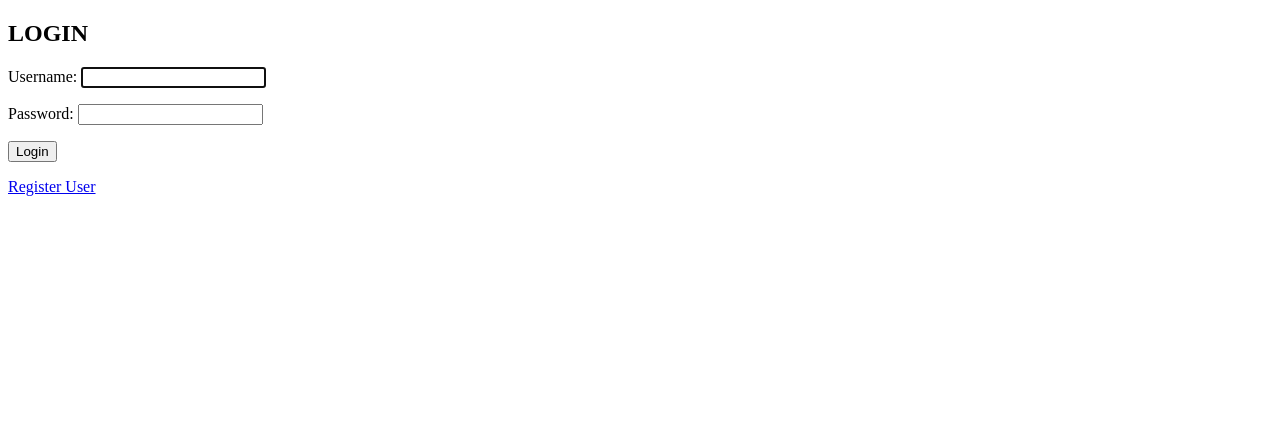
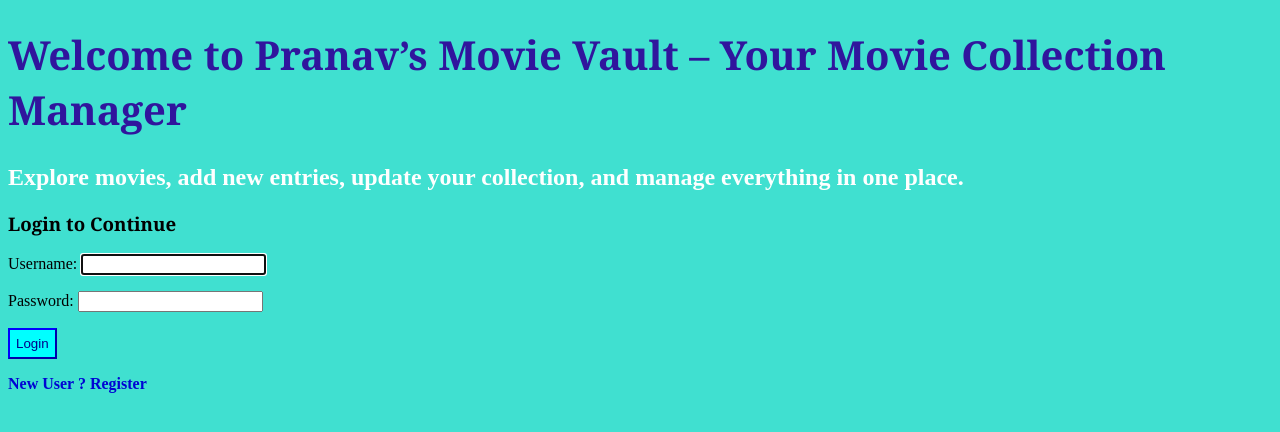
Before and after one commit to pranav-sekhar/Django-Movie-Site, a Django app: page /login/ in a window 1280 px wide. Shown: the top 432 px of the page. Run offline with Django 5.2, Linux system fonts and the light colour scheme.

Commit message:
Update login.html

```diff
--- a/movieapp/templates/login.html
+++ b/movieapp/templates/login.html
@@ -4,14 +4,24 @@
     <meta charset="UTF-8">
     <meta name="viewport" content="width=device-width, initial-scale=1.0">
     <title>Document</title>
+    <style>
+        a{text-decoration: none;color:rgb(0, 4, 211);font-weight: bold;}
+        h1{color:rgb(48, 21, 157);font-family:Cambria, Cochin, Georgia, Times, 'Times New Roman', serif;font-size: 40px;}
+        h2{font-family:'Times New Roman', Times, serif;color:white;}
+        h3{font-family:Cambria, Cochin, Georgia, Times, 'Times New Roman', serif;}
+        button{background-color: cyan;color:darkblue;border-color: blue;padding: 6px;cursor: pointer;}
+    </style>
 </head>
-<body>
-    <h2>LOGIN</h2>
+<body bgcolor="turquoise">
+    <h1>Welcome to Pranav’s Movie Vault – Your Movie Collection Manager
+    <h2>Explore movies, add new entries, update your collection,
+    and manage everything in one place.</h2>
+    <h3>Login to Continue</h3>
     <form method="POST">
         {% csrf_token %}
         {{ form.as_p }}
         <button type="submit">Login</button>
-        <p><a href="{% url 'register' %}">Register User</a></p>
+        <p><a href="{% url 'register' %}">New User ? Register </a></p>
     </form>
 </body>
 </html>
```
